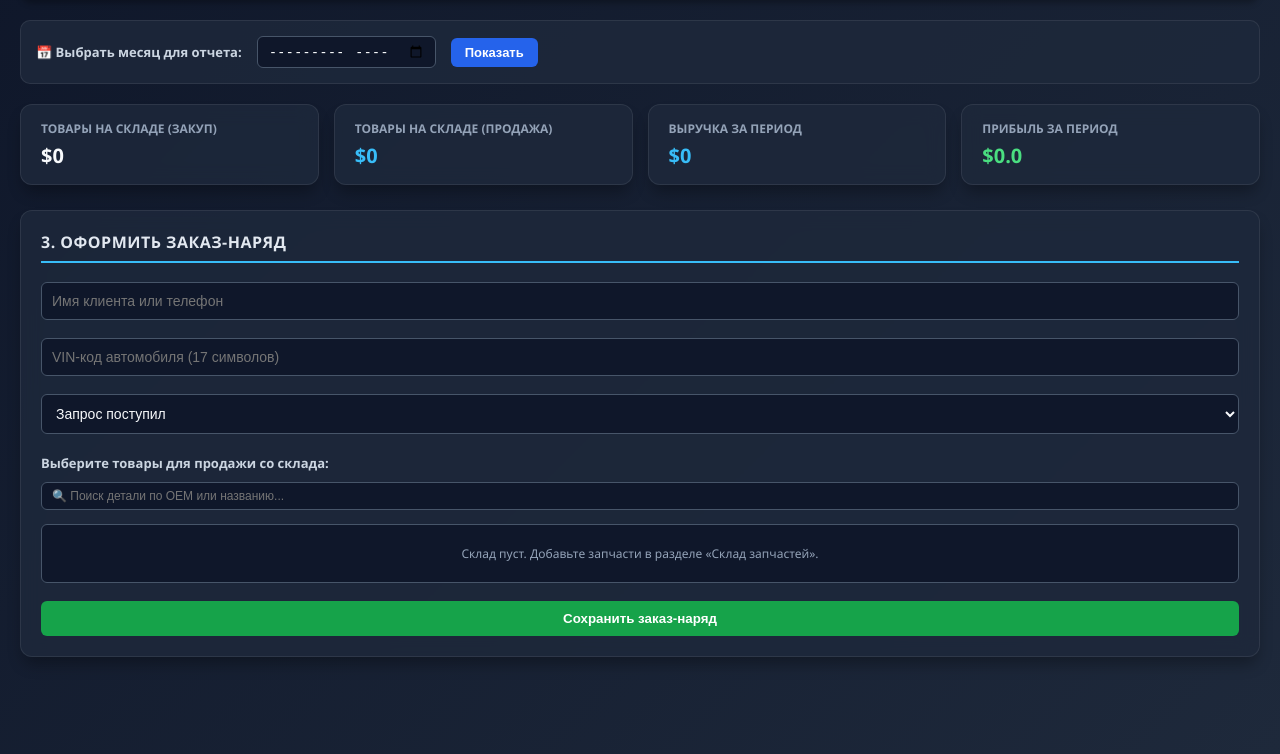
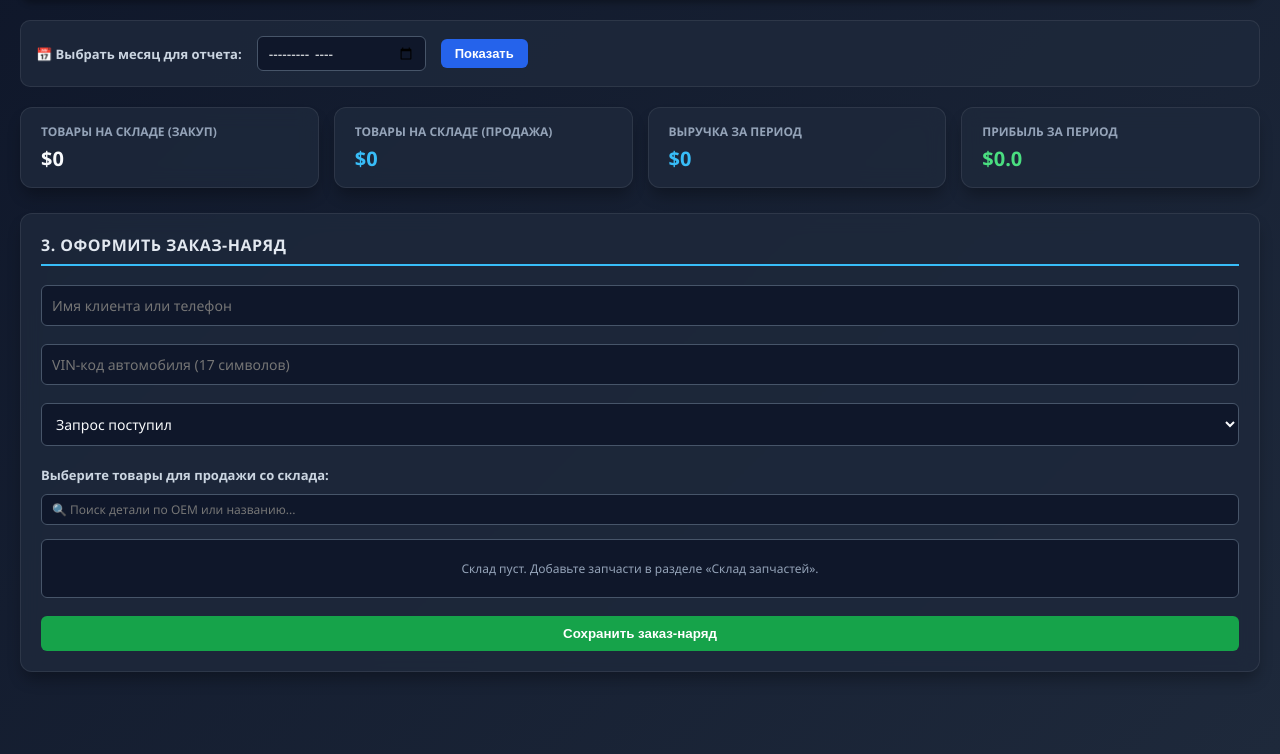
Before and after one commit to gogineoru-jpg/BYDHELP_ZAP, a Flask app: page / in a window 1280 px wide. Shown: the part 86-840 px from the top of the page. Run offline with Flask 3, Linux system fonts and the light colour scheme.

Commit message:
Update base.html

```diff
--- a/templates/base.html
+++ b/templates/base.html
@@ -40,7 +40,7 @@
             text-decoration: none;
             transition: background 0.2s;
         }
-        .nav-btn:hover, .nav-btn.active { background: #0284c7; }
+        .nav-btn:hover { background: #0284c7; }
         .backup-btn {
             background: #0284c7;
             color: white;
@@ -64,7 +64,7 @@
             margin-bottom: 20px;
         }
         h2 { font-size: 16px; color: #e2e8f0; border-bottom: 2px solid #38bdf8; padding-bottom: 8px; margin-top: 0; text-transform: uppercase; letter-spacing: 0.5px; }
-        input, select {
+        input, select, textarea {
             width: 100%;
             padding: 10px;
             margin: 6px 0 12px 0;
@@ -74,8 +74,9 @@
             color: #f8fafc;
             border-radius: 6px;
             font-size: 14px;
+            font-family: inherit;
         }
-        input:focus, select:focus { border-color: #38bdf8; outline: none; }
+        input:focus, select:focus, textarea:focus { border-color: #38bdf8; outline: none; }
         button {
             background: #2563eb;
             color: white;
```
